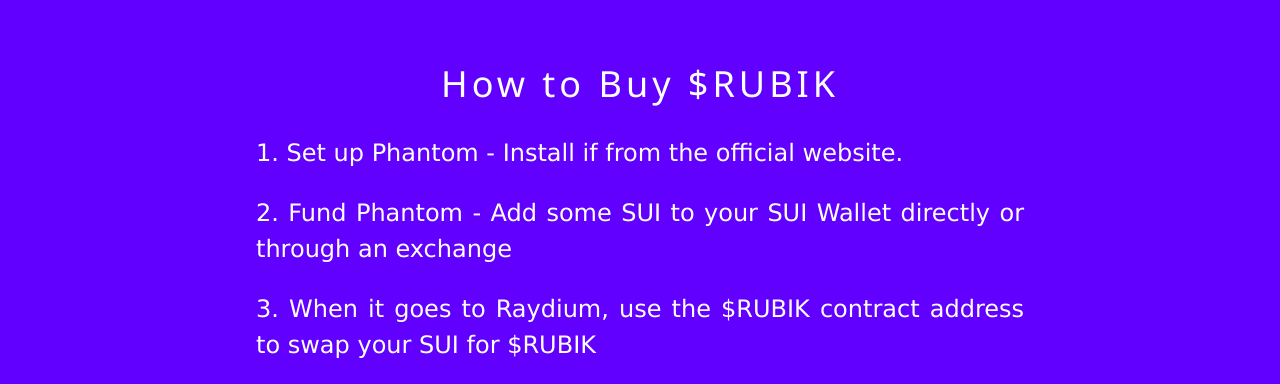
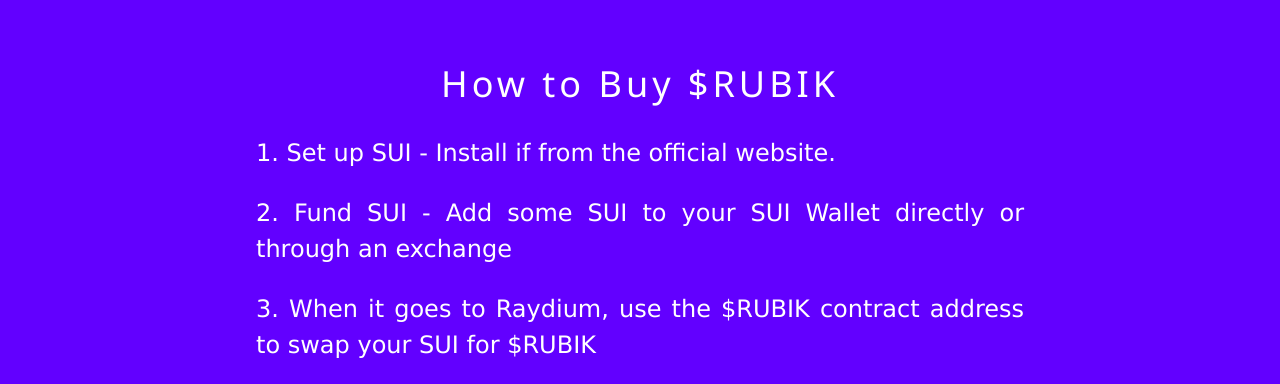
Before and after one commit to dayvidsantos/rubiksol.github.io, a plain HTML site: page index.html in a window 1280 px wide. Shown: the part 2620-3004 px from the top of the page. Drawn offline with nearby package versions, Linux system fonts and the light colour scheme; a web font is replaced by a local one.

Commit message:
index.html

```diff
--- a/index.html
+++ b/index.html
@@ -127,8 +127,8 @@
 
     <div class="w3-container w3-content w3-center w3-padding-64" style="max-width:800px; color: #fff;" id="band">
         <h1 class="w3-wide" style="font-size: 36px !important;">How to Buy $RUBIK</h1>
-        <p class="w3-justify" style="font-size: 24px;">1. Set up Phantom - Install if from the official website.</p>
-        <p class="w3-justify" style="font-size: 24px;">2. Fund Phantom - Add some SUI to your SUI Wallet directly or
+        <p class="w3-justify" style="font-size: 24px;">1. Set up SUI - Install if from the official website.</p>
+        <p class="w3-justify" style="font-size: 24px;">2. Fund SUI - Add some SUI to your SUI Wallet directly or
             through an exchange</p>
         <p class="w3-justify" style="font-size: 24px;">3. When it goes to Raydium, use the $RUBIK contract address to
             swap your SUI for $RUBIK</p>
```
